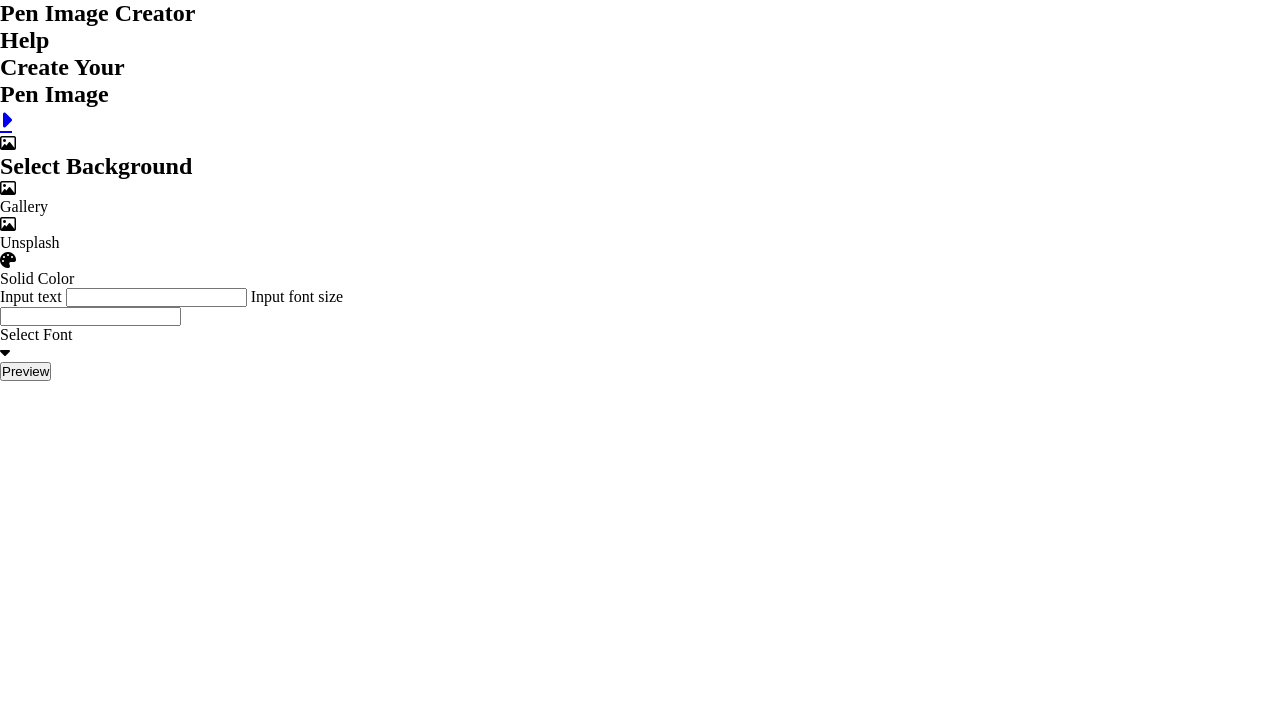
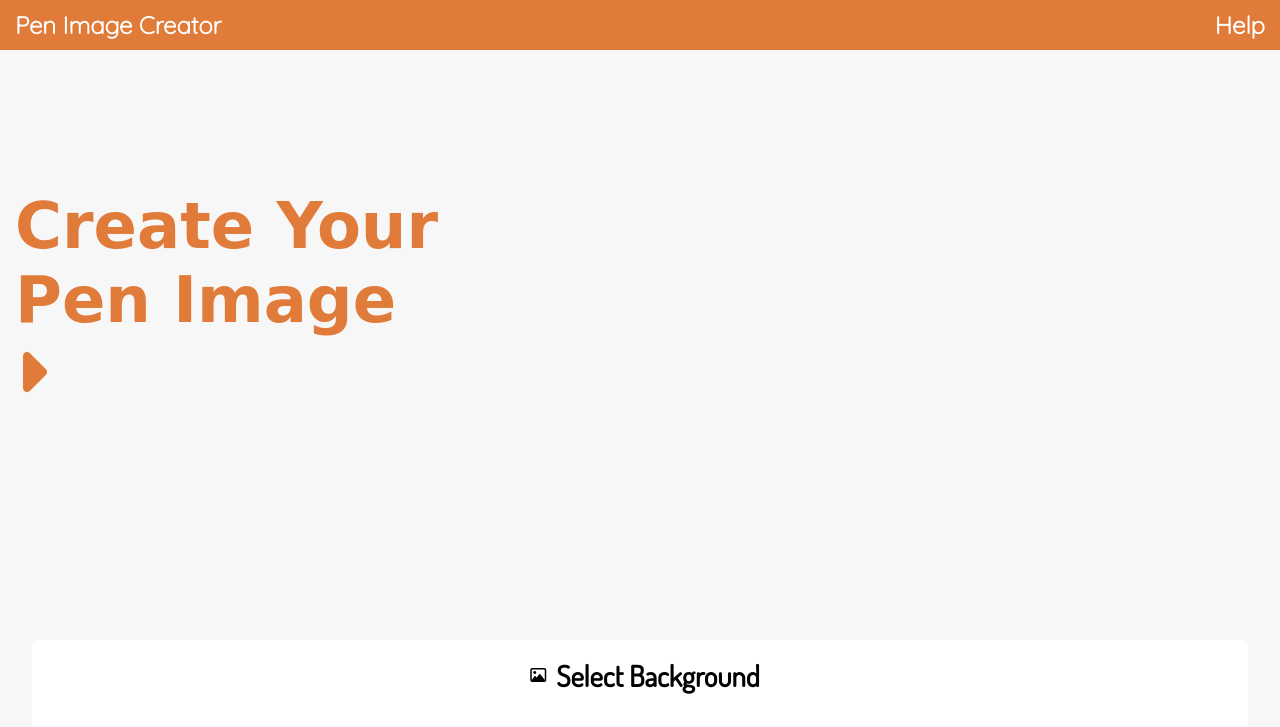
Before and after one commit to AviatorIfeanyi/ohw-2020-22, a website: page client/index.html in a window 1280 px wide. Shown: the top 727 px of the page. Drawn offline with Linux system fonts and the light colour scheme; a web font is replaced by a local one.

Commit message:
Update style.css

```diff
--- a/client/style.css
+++ b/client/style.css
@@ -3,3 +3,152 @@
   margin:0;
   box-sizing:border-box;
 }
+:root {
+  --main-color:#e07b39;
+}
+body,
+html {
+  width:100%;
+  height:100%;
+  background-color:rgba(245,245,245,0.5);
+}
+nav,
+.hero {
+  color:var(--main-color);
+  padding:10px 15px;
+}
+nav {
+  width:100vw;
+  position:absolute;
+  display:flex;
+  justify-content:space-between;
+  font-family: 'Quicksand', sans-serif;
+  background-color:var(--main-color);
+  color:white;
+}
+.hero {
+  width:100vw;
+  height:100vh;
+  font-family: 'Grenze Gotisch', cursive;
+  display:flex;
+  align-items:center;
+  max-height:600px;
+}
+h1 {
+  font-size:400%;
+}
+a {
+  font-size:100px;
+  color:var(--main);
+  text-decoration:none;
+}
+form {
+  position:relative;
+  margin-top:0vh;
+}
+button {
+  background-color:var(--main-color);
+  width:180px;
+  border-radius:10px;
+  padding:10px;
+  font-family:'Dosis', sans-serif;
+  color:white;
+  border:none;
+  margin:50px auto;
+  font-size:150%;
+  display:block;
+}
+.section {
+  background-color:white;
+  width:95%;
+  display:block;
+  margin:40px auto;
+  border-bottom:4px solid var(--main-color);
+  border-radius:8px 8px 4px 4px;
+  padding:10px;
+}
+.section h2, label {
+  font-size:180%;
+  font-family:'Dosis', sans-serif;
+  font-weight:bold;
+}
+#background {
+  display:flex;
+  height:50px;
+  align-items:center;
+  width:100%;
+  justify-content:center;
+}
+i {
+  margin:0 10px;
+}
+/*.fa {
+  color:var(--main-color);
+}*/
+.background-select {
+  display:flex;
+  justify-content:space-between;
+}
+.background-select div {
+  background-color:var(--main-color);
+  color:white;
+  width:30%;
+  display:flex;
+  flex-direction:column;
+  justify-content:center;
+  align-items:center;
+  height:24.5vw;;
+  border-radius:10px;
+  margin-top:30px;
+}
+input{
+  border:0.5px solid var(--main-color);
+  font-family: 'Yanone Kaffeesatz', sans-serif;
+  font-size:120%;
+  width:100%;
+  padding:10px;
+  border:none;
+  outline:none;
+  border-bottom:1px solid var(--main-color);
+  margin-bottom:30px;
+  background-color:transparent;
+  border-radius:5px 5px 0 0
+}
+input[type="number"] {
+  width:50%;
+}
+#fontStyle div{
+  width:50%;
+  background-color:var(--main-color);
+  height:2px;
+  margin-top:20px;
+}
+#fontStyle{
+  display:flex;
+}
+.fontLists {
+  width:80%;
+  display:none;
+  flex-direction:column;
+  overflow:scroll;
+  padding:10px 4px;
+  border-radius:7px;
+  border:0.5px solid var(--main-color);
+}
+.fontLists p {
+  margin:5px;
+  font-size:110%;
+}
+#fontStyle i {margin-left:-10px;}
+.Dancing {font-family:'Dancing Script';}
+.Dosis {font-family: 'Dosis', serif;}
+.Open {font-family: 'Open Sans Condensed', sans-serif;}
+.Grenze {font-family: 'Grenze Gotisch', cursive;}
+.Playfair {font-family: 'Playfair Display', serif;}
+.Josefin {font-family: 'Josefin Sans', sans-serif;}
+.MuseoModerno {font-family: 'MuseoModerno Condensed', sans-serif;}
+.Orbitron {font-family: 'Orbitron Into Light', cursive;}
+.Quicksand {font-family:'Quicksand', sans-serif;}
+.Yannone {font-family:'Yannone', sams-serif;}
+.Ubuntu {font-family:'Ubuntu';}
+.Jura {font-family:'Jura'}
```
